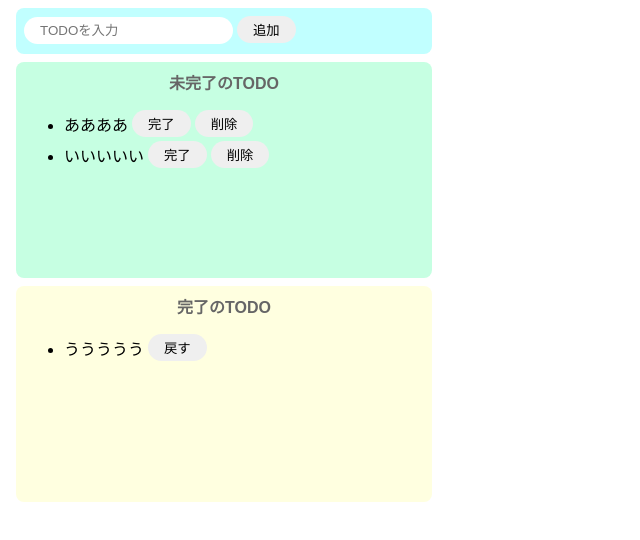
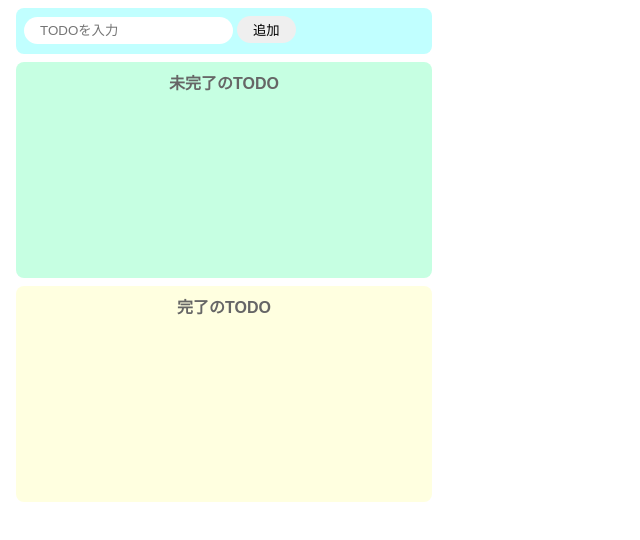
Before and after one commit to yuasys/React-Todo, a React (Create React App) app: page / in a window 1280 px wide. Shown: the top 540 px of the page, without its empty margins (0-640 px from the left). Built offline with nearby package versions, Linux system fonts and the light colour scheme.

Commit message:
Update App.jsx

```diff
--- a/src/App.jsx
+++ b/src/App.jsx
@@ -4,11 +4,8 @@ import "./styles.css";
 
 export const App = () => {
   const [todoText, setTodoText] = useState("");
-  const [incompleteTodos, setIncompleteTodos] = useState([
-    "ああああ",
-    "いいいいい",
-  ]);
-  const [completeTodos, setCompleteTodes] = useState(["ううううう"]);
+  const [incompleteTodos, setIncompleteTodos] = useState([]);
+  const [completeTodos, setCompleteTodes] = useState([]);
   const onChangeTodoText = (event) => setTodoText(event.target.value);
   const onClickAdd = () => {
     if (todoText === "") return;
```
